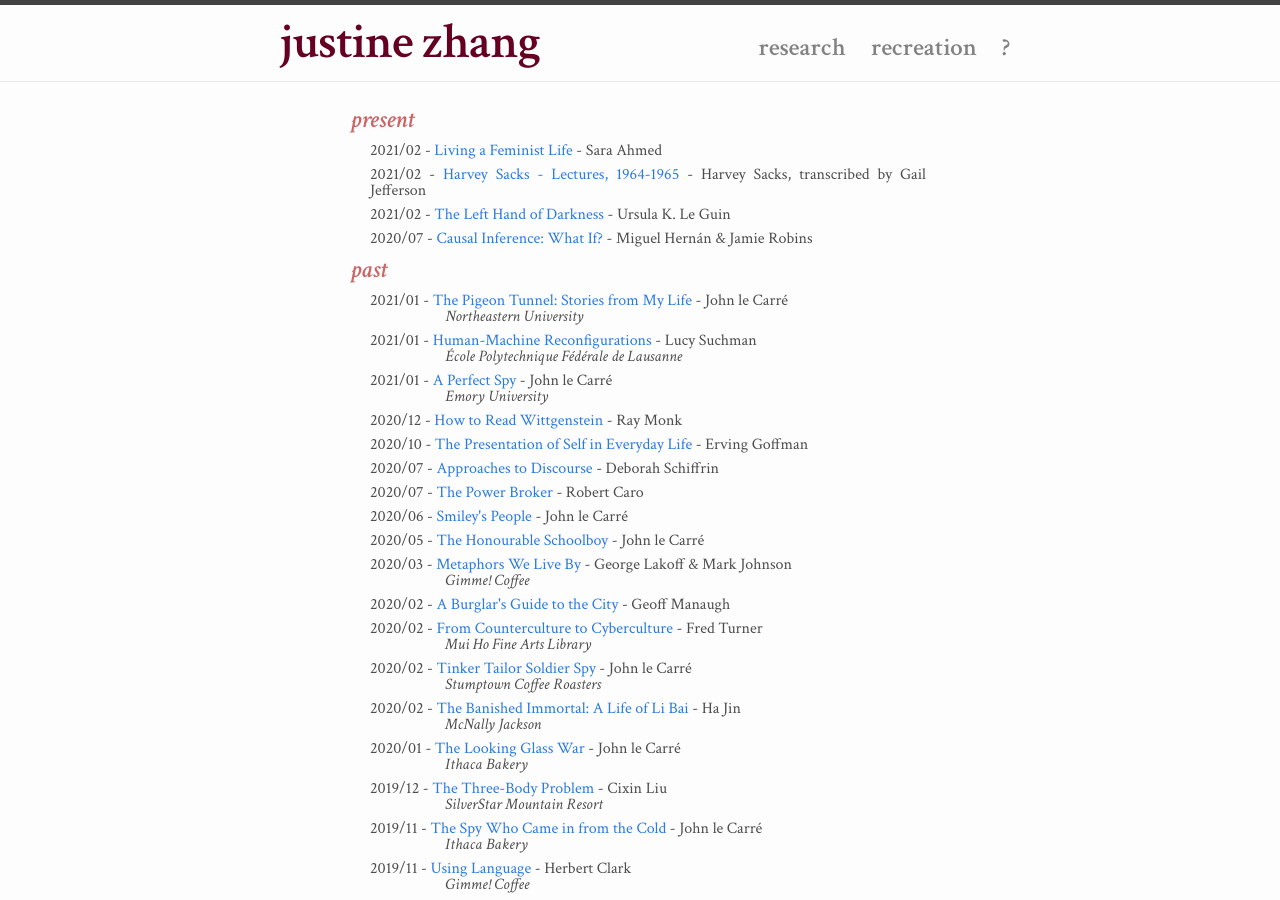
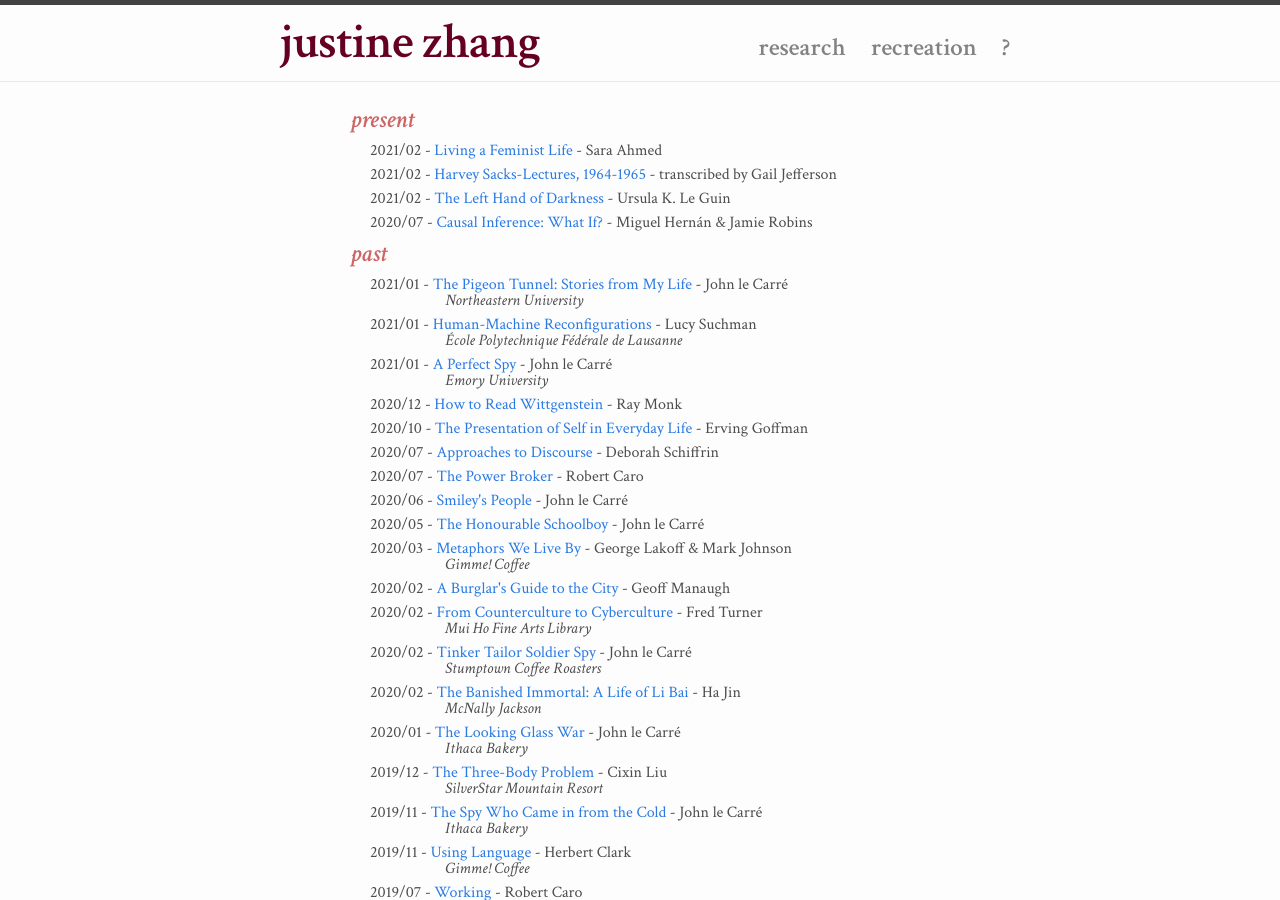
Before and after one commit to tisjune/tisjune.github.io, a Jekyll site: the page built from misc.html, in a window 1280 px wide and 900 px high. Built offline with Jekyll 4.4.1, drawn with Linux system fonts in a browser that asks for light colours; nearby versions of some CDN libraries.

Commit message:
updated books

```diff
--- a/_data/consumables.yml
+++ b/_data/consumables.yml
@@ -10,8 +10,8 @@
   state: "present"
 
 - id: "sacks1964lectures"
-  name: "Harvey Sacks - Lectures, 1964-1965"
-  author: "Harvey Sacks, transcribed by Gail Jefferson"
+  name: "Harvey Sacks-Lectures, 1964-1965"
+  author: "transcribed by Gail Jefferson"
   link: "https://www.jstor.org/stable/20009056?seq=1"
   date: "2021/02"
   state: "present"
```
